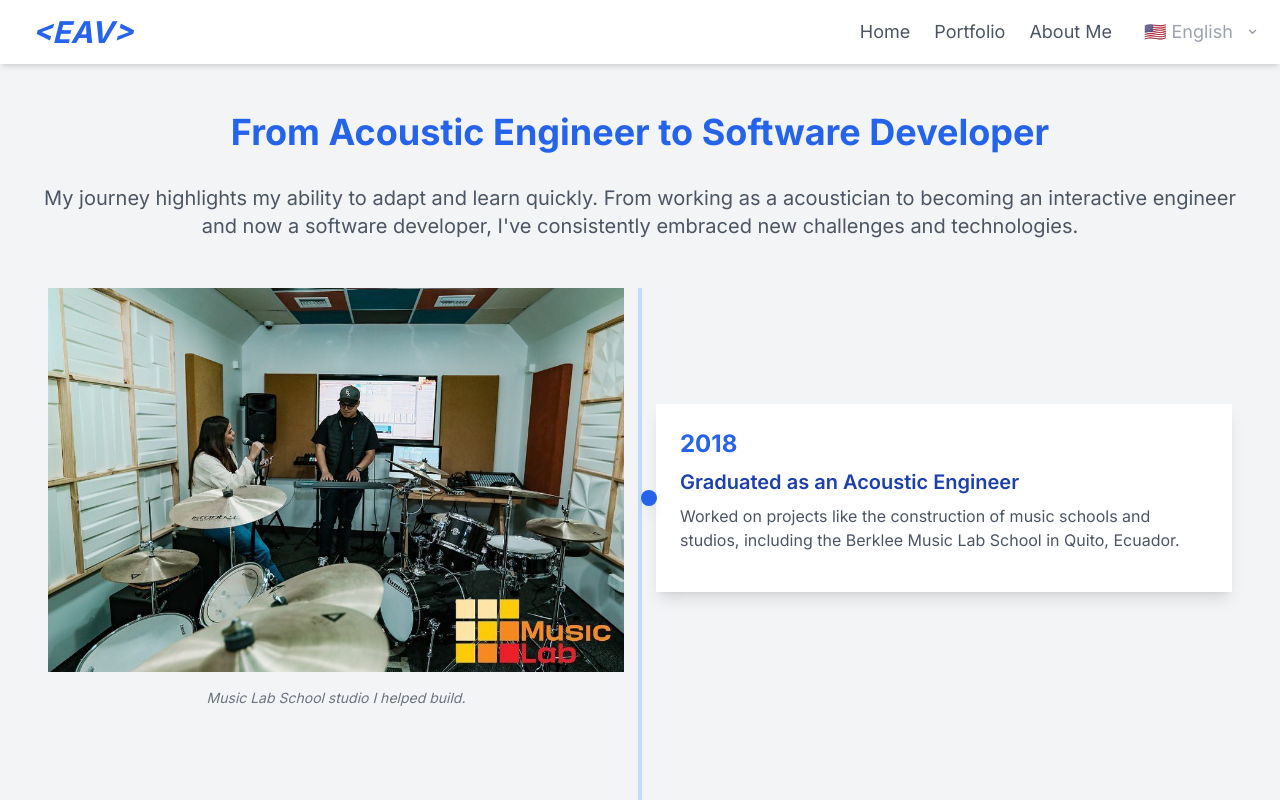
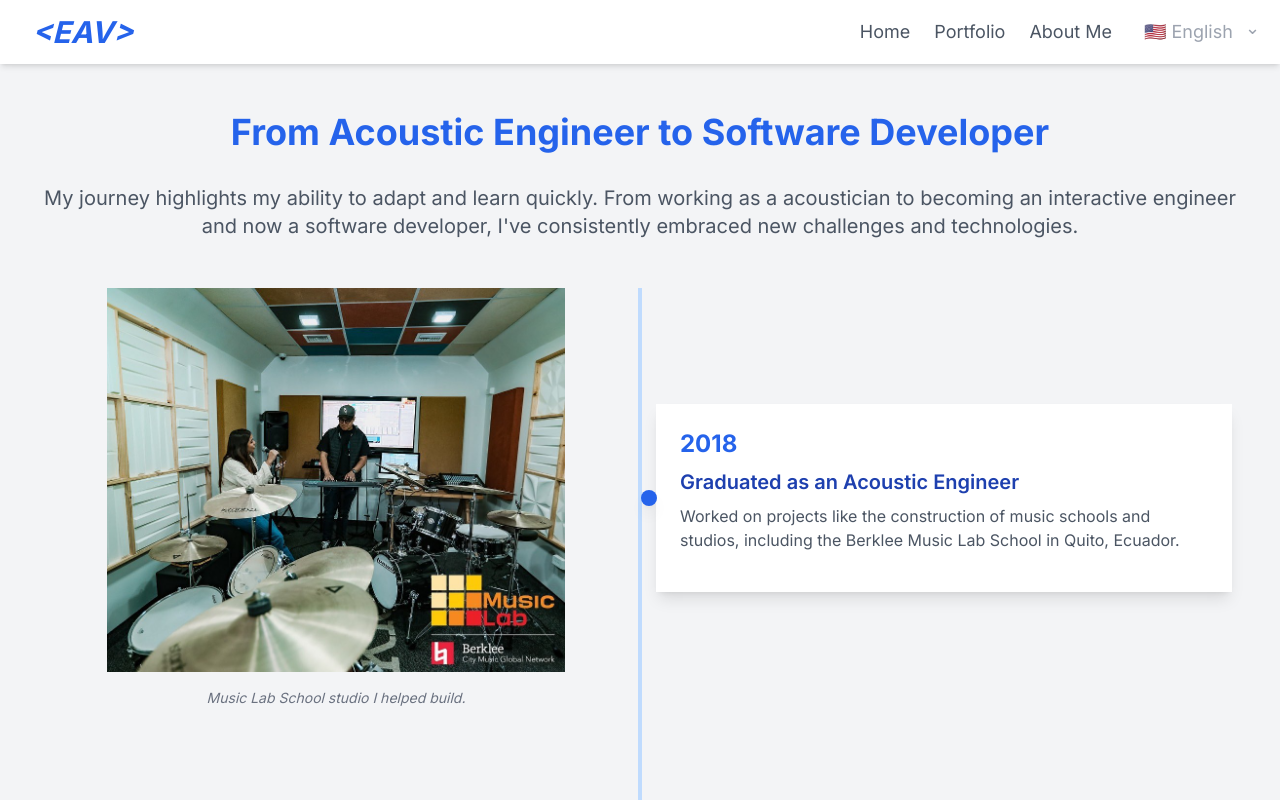
Before and after one commit to Eavilesz/eaviles-portfolio, a Next.js app: page /en/about-me in a window 1280 px wide. Shown: the top 800 px of the page. Built offline with nearby package versions, Linux system fonts and the light colour scheme.

Commit message:
Fix about me image

```diff
--- a/src/app/[locale]/about-me/page.jsx
+++ b/src/app/[locale]/about-me/page.jsx
@@ -19,6 +19,7 @@ export default function AboutMe() {
       description: t('firstDescription'),
       imageDescription: t('firstImageDescription'),
       image: musicLab,
+      priority: true,
     },
     {
       year: 2019,
@@ -111,9 +112,10 @@ export default function AboutMe() {
                     src={event.image}
                     alt={event.title}
                     fill
-                    style={{ objectFit: 'cover' }}
+                    style={{ objectFit: 'contain' }}
                     className="rounded-lg"
                     sizes="(max-width: 768px) 100vw, 50vw"
+                    priority={event.priority}
                   />
                 </motion.div>
                 <p className="text-sm text-gray-500 text-center italic">
```
